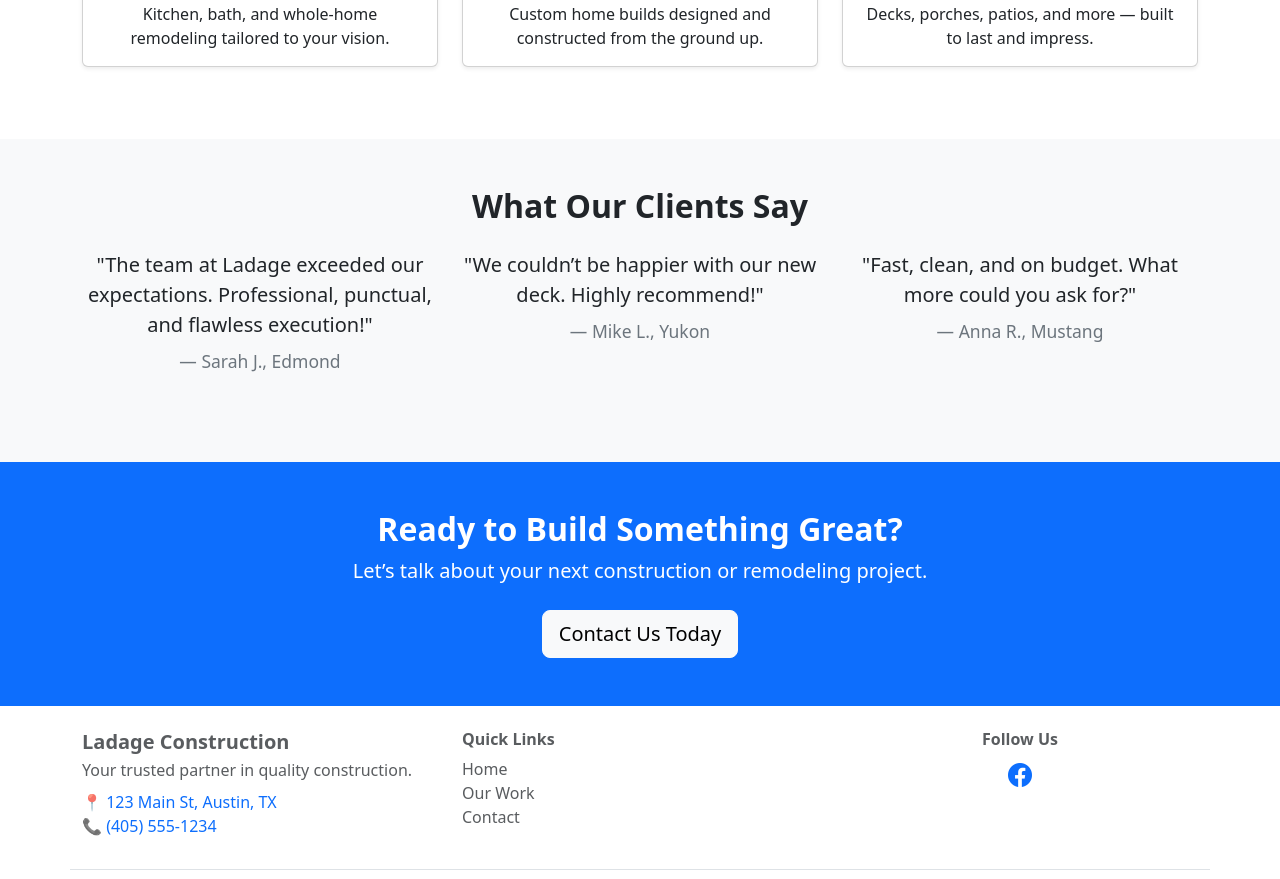
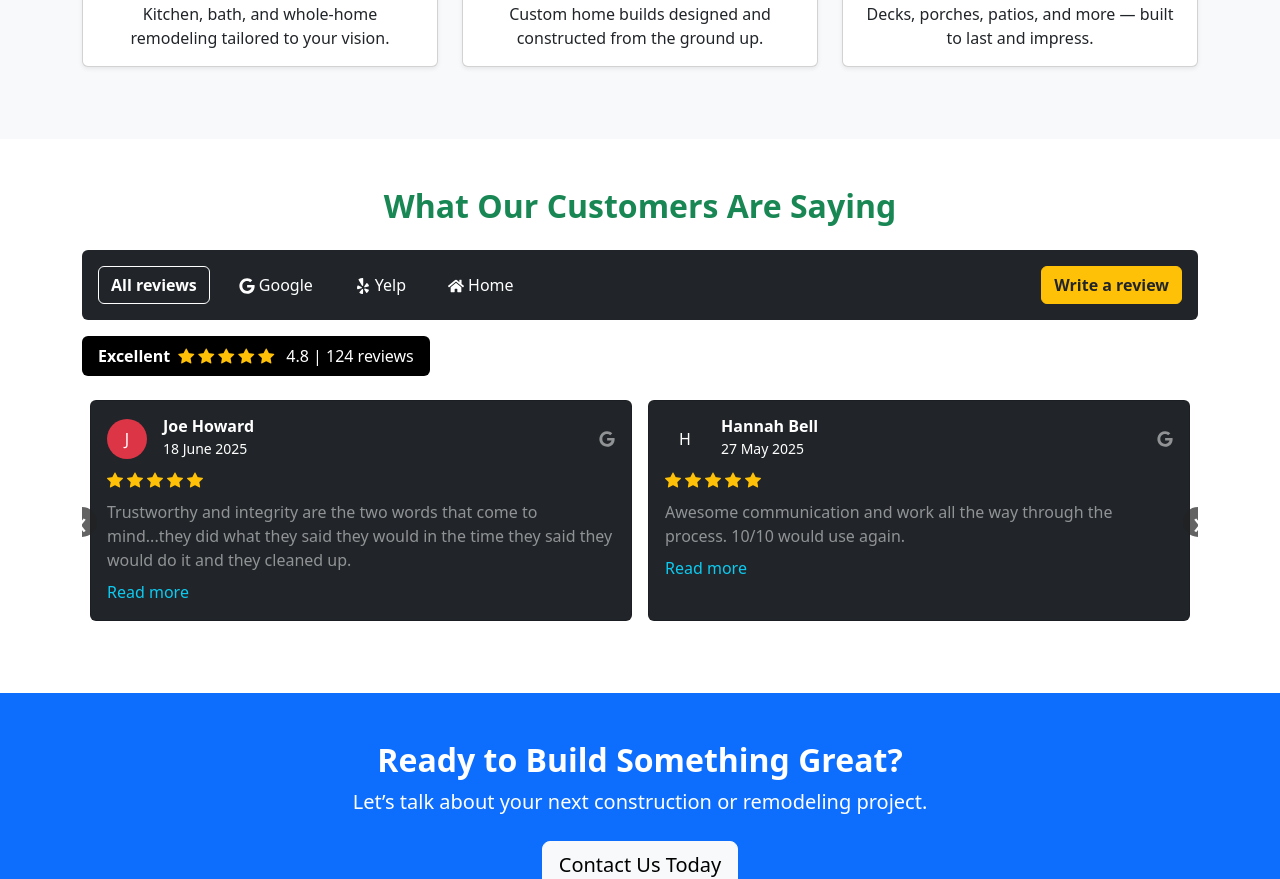
Before and after one commit to jamesthedev/ladage-construction-app, a React (Vite) app in the folder ladage-construction/: page / in a window 1280 px wide. Shown: the part 2160-3039 px from the top of the page. Built offline with nearby package versions, Linux system fonts and the light colour scheme; no server answers.

Commit message:
start Testimonial updates

```diff
--- a/ladage-construction/package.json
+++ b/ladage-construction/package.json
@@ -17,6 +17,8 @@
     "react": "^19.1.0",
     "react-bootstrap": "^2.10.10",
     "react-dom": "^19.1.0",
+    "react-icons": "^5.5.0",
+    "react-multi-carousel": "^2.8.6",
     "react-responsive-carousel": "^3.2.23",
     "react-router-dom": "^7.6.3",
     "yet-another-react-lightbox": "^3.24.0"
--- a/ladage-construction/src/features/home/Services.tsx
+++ b/ladage-construction/src/features/home/Services.tsx
@@ -4,7 +4,7 @@ import FadeUpSection from '../../components/animations/FadeUpSection';
 function Services() {
   return (
     <FadeUpSection>
-      <section className="py-5 bg-white text-center">
+      <section className="py-5 bg-light text-center">
         <div className="container">
           <h2 className="fw-bold mb-4">Our Services</h2>
           <div className="row">
--- a/ladage-construction/src/features/home/Testimonials.tsx
+++ b/ladage-construction/src/features/home/Testimonials.tsx
@@ -1,30 +1,170 @@
 import FadeUpSection from "../../components/animations/FadeUpSection";
+import { useState, useEffect } from "react";
+import { FaGoogle, FaYelp, FaHome } from "react-icons/fa";
+import Carousel from "react-multi-carousel";
+import "react-multi-carousel/lib/styles.css";
+
+const responsive = {
+  superLargeDesktop: {
+    breakpoint: { max: 4000, min: 1200 },
+    items: 3,
+  },
+  desktop: {
+    breakpoint: { max: 1200, min: 768 },
+    items: 2,
+  },
+  tablet: {
+    breakpoint: { max: 768, min: 464 },
+    items: 1,
+  },
+  mobile: {
+    breakpoint: { max: 464, min: 0 },
+    items: 1,
+  },
+};
 
 function Testimonials() {
+  const [activeTab, setActiveTab] = useState("all");
+
+  const [testimonials, setTestimonials] = useState({
+    all: [
+      {
+        name: "Joe Howard",
+        date: "18 June 2025",
+        platform: "google",
+        rating: 5,
+        initials: "J",
+        color: "bg-danger",
+        content:
+          "Trustworthy and integrity are the two words that come to mind...they did what they said they would in the time they said they would do it and they cleaned up.",
+      },
+      {
+        name: "Hannah Bell",
+        date: "27 May 2025",
+        platform: "google",
+        rating: 5,
+        initials: "H",
+        color: "bg-purple",
+        content:
+          "Awesome communication and work all the way through the process. 10/10 would use again.",
+      },
+      {
+        name: "Beverly Kilpatrick",
+        date: "27 May 2025",
+        platform: "google",
+        rating: 5,
+        initials: "B",
+        color: "bg-success",
+        content: "They did an excellent job and clean up. Can’t praise them enough.",
+      },
+    ],
+    google: [],
+    yelp: [],
+    home: [],
+  });
+
+  useEffect(() => {
+    const fetchReviews = async () => {
+
+      const res = await fetch(`/api/google-reviews`);
+      const data = await res.json();
+
+      const parsed = data.reviews.map((r: any) => ({
+        name: r.author_name,
+        date: new Date(r.time * 1000).toLocaleDateString(),
+        platform: "google",
+        rating: r.rating,
+        initials: r.author_name.charAt(0),
+        color: "bg-primary",
+        content: r.text,
+      }));
+
+      setTestimonials(prev => ({ ...prev, google: parsed, all: [...parsed] }));
+    };
+
+    fetchReviews();
+  }, []);
+
+
+  const renderStars = (count: number) =>
+    [...Array(count)].map((_, i) => (
+      <i key={i} className="bi bi-star-fill text-warning me-1" />
+    ));
+
   return (
     <FadeUpSection>
-      <section className="py-5 bg-light text-center">
-        <div className="container">
-          <h2 className="fw-bold mb-4">What Our Clients Say</h2>
-          <div className="row">
-            <div className="col-md-4 mb-4">
-              <blockquote className="blockquote">
-                <p className="mb-0">"The team at Ladage exceeded our expectations. Professional, punctual, and flawless execution!"</p>
-                <footer className="blockquote-footer mt-2">Sarah J., Edmond</footer>
-              </blockquote>
+      <section className="py-5 bg-white">
+        <div className="container position-relative">
+          <h2 className="text-center fw-bold mb-4 text-success">
+            What Our Customers Are Saying
+          </h2>
+
+          {/* Tabs */}
+          <div className="d-flex flex-wrap gap-3 align-items-center justify-content-between bg-dark text-white p-3 rounded mb-3">
+            <div className="d-flex gap-3 flex-wrap">
+              {['all', 'google', 'yelp', 'home'].map((tab) => (
+                <button
+                  key={tab}
+                  onClick={() => setActiveTab(tab)}
+                  className={`btn btn-link text-white text-decoration-none ${activeTab === tab ? 'fw-bold border-bottom border-white' : ''}`}
+                >
+                  {tab === 'google' && <FaGoogle className="me-1" />}
+                  {tab === 'yelp' && <FaYelp className="me-1" />}
+                  {tab === 'home' && <FaHome className="me-1" />}
+                  {tab === 'all' ? 'All reviews' : tab.charAt(0).toUpperCase() + tab.slice(1)}
+                </button>
+              ))}
             </div>
-            <div className="col-md-4 mb-4">
-              <blockquote className="blockquote">
-                <p className="mb-0">"We couldn’t be happier with our new deck. Highly recommend!"</p>
-                <footer className="blockquote-footer mt-2">Mike L., Yukon</footer>
-              </blockquote>
-            </div>
-            <div className="col-md-4 mb-4">
-              <blockquote className="blockquote">
-                <p className="mb-0">"Fast, clean, and on budget. What more could you ask for?"</p>
-                <footer className="blockquote-footer mt-2">Anna R., Mustang</footer>
-              </blockquote>
-            </div>
+            <button className="btn btn-warning text-dark fw-semibold mt-2 mt-md-0">
+              Write a review
+            </button>
+          </div>
+
+          {/* Rating Summary */}
+          <div className="bg-black text-white rounded px-3 py-2 mb-4 d-inline-block">
+            <span className="me-2 fw-semibold">Excellent</span>
+            {renderStars(5)}
+            <span className="ms-2">4.8 | 124 reviews</span>
+          </div>
+
+          {/* Carousel */}
+          <div className="position-relative">
+            <Carousel
+              responsive={responsive}
+              infinite
+              arrows
+              keyBoardControl
+              autoPlaySpeed={7000}
+              itemClass="px-2"
+              containerClass="pb-4"
+              customLeftArrow={<button className="custom-arrow custom-arrow-left">‹</button>}
+              customRightArrow={<button className="custom-arrow custom-arrow-right">›</button>}
+            >
+              {testimonials[activeTab as keyof typeof testimonials].map((t, i) => (
+                <div key={i} className="card bg-dark text-white h-100 rounded">
+                  <div className="card-body">
+                    <div className="d-flex align-items-center mb-2">
+                      <div
+                        className={`rounded-circle text-white d-flex align-items-center justify-content-center me-3 ${t.color}`}
+                        style={{ width: 40, height: 40 }}
+                      >
+                        {t.initials}
+                      </div>
+                      <div>
+                        <h6 className="mb-0 fw-bold">{t.name}</h6>
+                        <small>{t.date}</small>
+                      </div>
+                      <FaGoogle className="ms-auto text-white-50" />
+                    </div>
+                    <div className="mb-2">{renderStars(t.rating)}</div>
+                    <p className="mb-2 text-white-50">{t.content}</p>
+                    <a href="#" className="text-decoration-none text-info">
+                      Read more
+                    </a>
+                  </div>
+                </div>
+              ))}
+            </Carousel>
           </div>
         </div>
       </section>
--- a/ladage-construction/src/index.css
+++ b/ladage-construction/src/index.css
@@ -7,3 +7,86 @@ body {
   width: 300px;
   height: auto;
 }
+
+/* TestimonialsCarousel.css */
+
+.custom-arrow {
+  position: absolute;
+  top: 50%;
+  z-index: 10;
+  transform: translateY(-50%);
+  background-color: rgba(0, 0, 0, 0.6);
+  border: none;
+  color: white;
+  font-size: 2rem;
+  width: 40px;
+  height: 40px;
+  border-radius: 50%;
+  display: flex;
+  align-items: center;
+  justify-content: center;
+  transition: background-color 0.2s ease;
+}
+
+.custom-arrow:hover {
+  background-color: rgba(0, 0, 0, 0.8);
+}
+
+.custom-arrow-left {
+  left: -10px;
+}
+
+.custom-arrow-right {
+  right: -10px;
+}
+
+/* Optional: Adjust for smaller screens */
+@media (max-width: 768px) {
+  .custom-arrow-left {
+    left: -10px;
+  }
+
+  .custom-arrow-right {
+    right: -10px;
+  }
+}
+
+/* TestimonialsCarousel.css */
+
+.custom-arrow {
+  position: absolute;
+  top: 50%;
+  transform: translateY(-50%);
+  background: #222;
+  color: white;
+  border: none;
+  z-index: 2;
+  width: 30px;
+  height: 30px;
+  border-radius: 50%;
+  opacity: 0.7;
+}
+
+.custom-arrow-left {
+  left: -15px;
+}
+
+.custom-arrow-right {
+  right: -15px;
+}
+
+@media (max-width: 768px) {
+  .custom-arrow-left {
+    left: -5px;
+  }
+
+  .custom-arrow-right {
+    right: -5px;
+  }
+
+  .custom-arrow {
+    width: 24px;
+    height: 24px;
+    font-size: 14px;
+  }
+}
```
Also changed, not shown: ladage-construction/src/pages/api/google/google-reviews.ts (added, +15 -0 lines), 1 other file (tests, documents, lock files or other folders).
